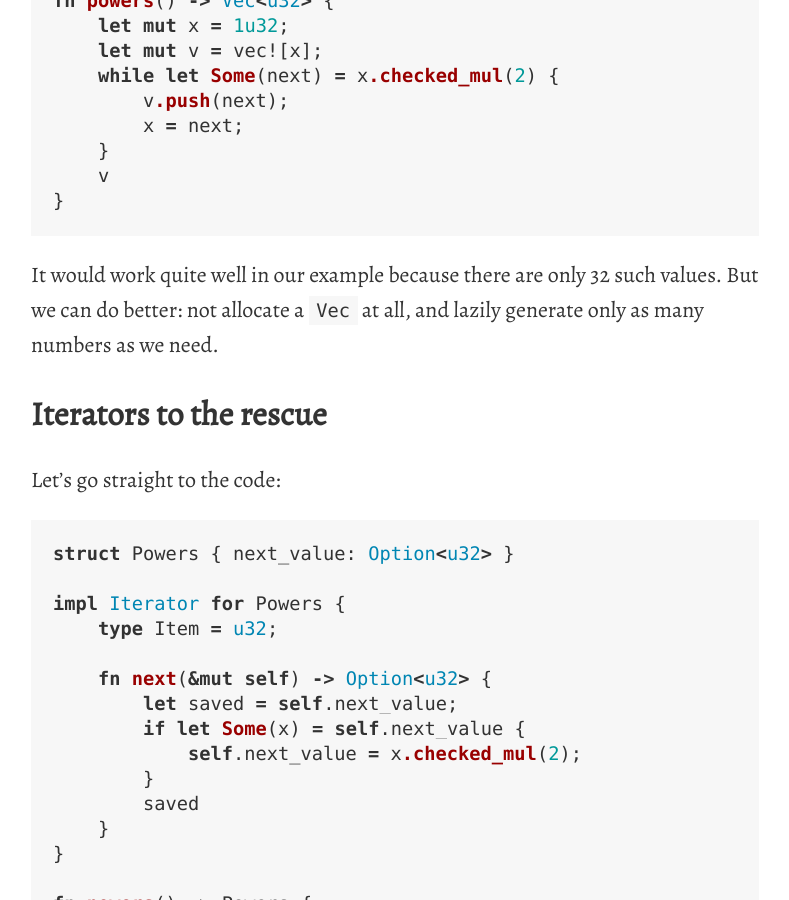
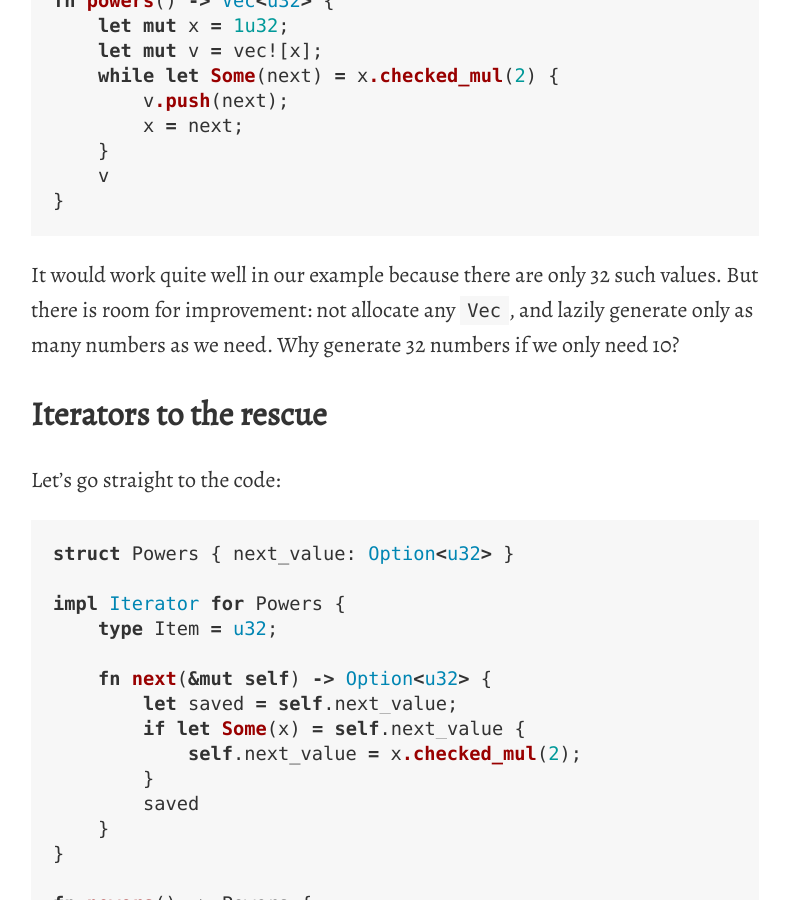
Before and after one commit to peferron/peferron.github.io, a Jekyll site: the page built from _posts/2015-05-26-iterating-in-rust.md, in a window 1280 px wide and 900 px high, scrolled down 3359 px. Shown: the whole window, without its empty margins (245-1034 px from the left). Built offline with Jekyll 4.4.1, drawn with Linux system fonts in a browser that asks for light colours; nearby versions of some CDN libraries; Markdown is read by kramdown in place of the engine named in the settings.

Commit message:
Clarify iterators post text

````diff
--- a/_posts/2015-05-26-iterating-in-rust.md
+++ b/_posts/2015-05-26-iterating-in-rust.md
@@ -100,7 +100,7 @@ fn powers() -> Vec<u32> {
 }
 ```
 
-It would work quite well in our example because there are only 32 such values. But we can do better: not allocate a `Vec` at all, and lazily generate only as many numbers as we need.
+It would work quite well in our example because there are only 32 such values. But there is room for improvement: not allocate any `Vec`, and lazily generate only as many numbers as we need. Why generate 32 numbers if we only need 10?
 
 ## Iterators to the rescue
 
````
